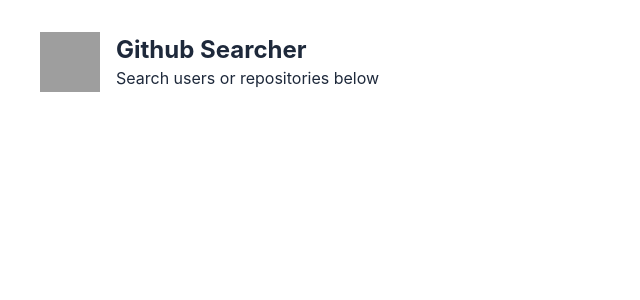
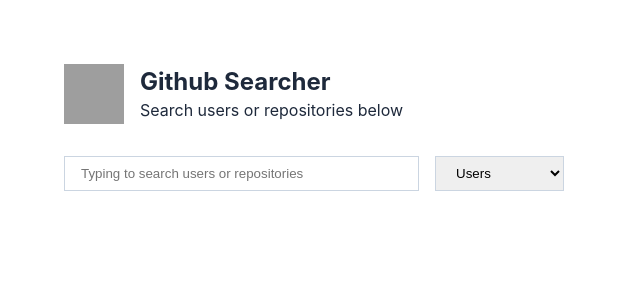
Before and after one commit to DuLatif/github-searcher, a React (Vite) app: page / in a window 1280 px wide. Shown: the top 300 px of the page, without its empty margins (0-640 px from the left). Built offline with nearby package versions, Linux system fonts and the light colour scheme; grey boxes are pictures that could not be loaded.

Commit message:
feat: create and handle search form

```diff
--- a/src/components/Header/Header.module.scss
+++ b/src/components/Header/Header.module.scss
@@ -3,6 +3,7 @@
   flex-direction: row;
   gap: $space-4;
   align-items: center;
+  margin-bottom: $space-6;
 
   img {
     width: 60px;
--- a/src/components/Input/Input.module.scss
+++ b/src/components/Input/Input.module.scss
@@ -3,8 +3,9 @@
   outline: none;
   padding: $space-2 $space-4;
   width: 100%;
-  margin: $space-4 auto;
+  margin: $space-2 auto;
   transition: 0.25s box-shadow;
+  box-sizing: border-box;
 
   &:focus {
     border-color: $primary-400;
--- a/src/index.css
+++ b/src/index.css
@@ -21,4 +21,6 @@
 
 body {
   margin: 0;
+  box-sizing: border-box;
+  overflow-x: hidden;
 }
--- a/src/interfaces/global.interface.ts
+++ b/src/interfaces/global.interface.ts
@@ -1,6 +1,11 @@
 export enum EOrder {
   DESC = "desc",
   ASC = "asc",
+}
+
+export enum ESearchCategory {
+  USERS = "users",
+  REPOSITORIES = "repositories",
 }
 
 export interface IPaginaionParams {
--- a/src/pages/home.tsx
+++ b/src/pages/home.tsx
@@ -1,10 +1,81 @@
 import Header from "@/components/Header";
-import React from "react";
+import Input from "@/components/Input";
+import React, { useEffect, useState } from "react";
+import styles from "@/styles/Home.module.scss";
+import Select from "@/components/Select";
+import { EOrder, ESearchCategory } from "@/interfaces/global.interface";
+import { EUserSort, IGetUsersParams } from "@/interfaces/user.interface";
+import {
+  ERepositorySort,
+  IGetRepositoriesParams,
+} from "@/interfaces/repository.interface";
+
+const searchOptions: { label: string; value: ESearchCategory }[] = [
+  {
+    label: "Users",
+    value: ESearchCategory.USERS,
+  },
+  {
+    label: "Repositories",
+    value: ESearchCategory.REPOSITORIES,
+  },
+];
 
 const HomePage: React.FC = () => {
+  const [searchKeyword, setSearchKeyword] = useState("");
+  const [searchCategory, setSearchCategory] = useState<ESearchCategory>(
+    ESearchCategory.USERS
+  );
+  const [getUsersParams, setGetUsersParams] = useState<IGetUsersParams>({
+    q: "",
+    sort: EUserSort.FOLLOWERS,
+    page: 1,
+    per_page: 9,
+    order: EOrder.DESC,
+  });
+  const [getRepositoriesParams, setGetRepositoriesParams] =
+    useState<IGetRepositoriesParams>({
+      q: "",
+      sort: ERepositorySort.STARTS,
+      page: 1,
+      per_page: 9,
+      order: EOrder.DESC,
+    });
+
+  useEffect(() => {
+    const timeoutSearch = setTimeout(() => {
+      if (searchCategory === ESearchCategory.USERS) {
+        setGetUsersParams((prev) => ({ ...prev, q: searchKeyword }));
+      } else {
+        setGetRepositoriesParams((prev) => ({ ...prev, q: searchKeyword }));
+      }
+    }, 200);
+
+    return () => clearTimeout(timeoutSearch);
+  }, [searchCategory, searchKeyword]);
+
+  const handleSearchInput = (e: React.ChangeEvent<HTMLInputElement>) => {
+    setSearchKeyword(e.target.value);
+  };
+
+  const handleSearchSelect = (e: React.ChangeEvent<HTMLSelectElement>) => {
+    setSearchCategory(e.target.value as ESearchCategory);
+  };
+
   return (
-    <main>
+    <main className={styles.Container}>
       <Header />
+      <div className={styles.Form}>
+        <Input
+          placeholder="Typing to search users or repositories"
+          onChange={handleSearchInput}
+        />
+        <Select onChange={handleSearchSelect}>
+          {searchOptions.map((item) => (
+            <option value={item.value}>{item.label}</option>
+          ))}
+        </Select>
+      </div>
     </main>
   );
 };
--- /dev/null
+++ b/src/styles/Home.module.scss
@@ -0,0 +1,9 @@
+.Container {
+  .Form {
+    width: 100%;
+    max-width: 500px;
+    display: flex;
+    flex-direction: row;
+    gap: $space-4;
+  }
+}
--- a/src/themes/global.module.scss
+++ b/src/themes/global.module.scss
@@ -1,10 +1,18 @@
 .Container {
   padding: $space-4 $space-6;
   max-width: $lg;
-  margin: $space-4 auto;
+  margin: auto;
+  padding: $space-8 auto;
+  padding-top: $space-12;
   color: $text-primary;
+  box-sizing: border-box;
 
   p {
     @include body1;
   }
+
+  @media (max-width: $md) {
+    padding: $space-4;
+    padding-top: $space-6;
+  }
 }
```
